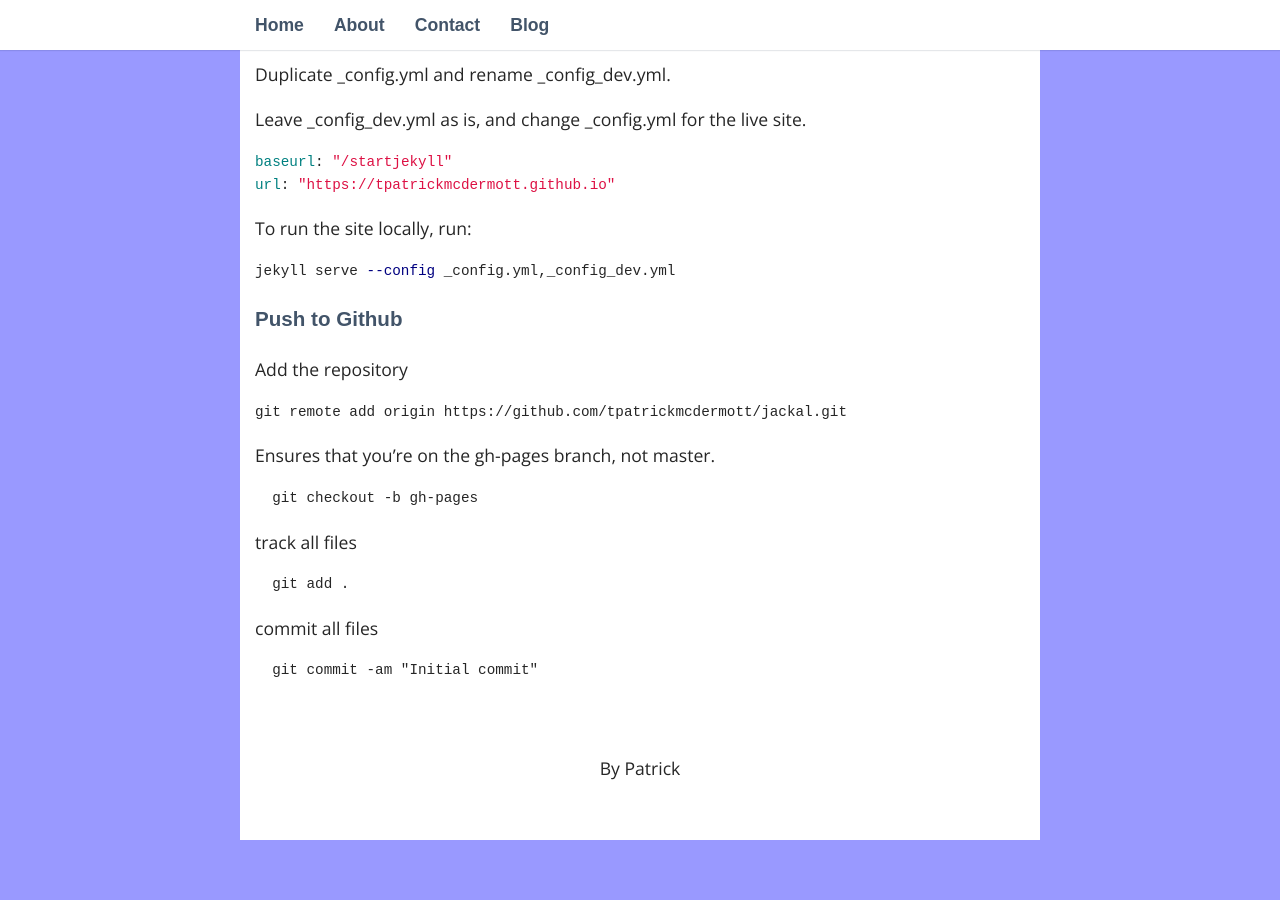
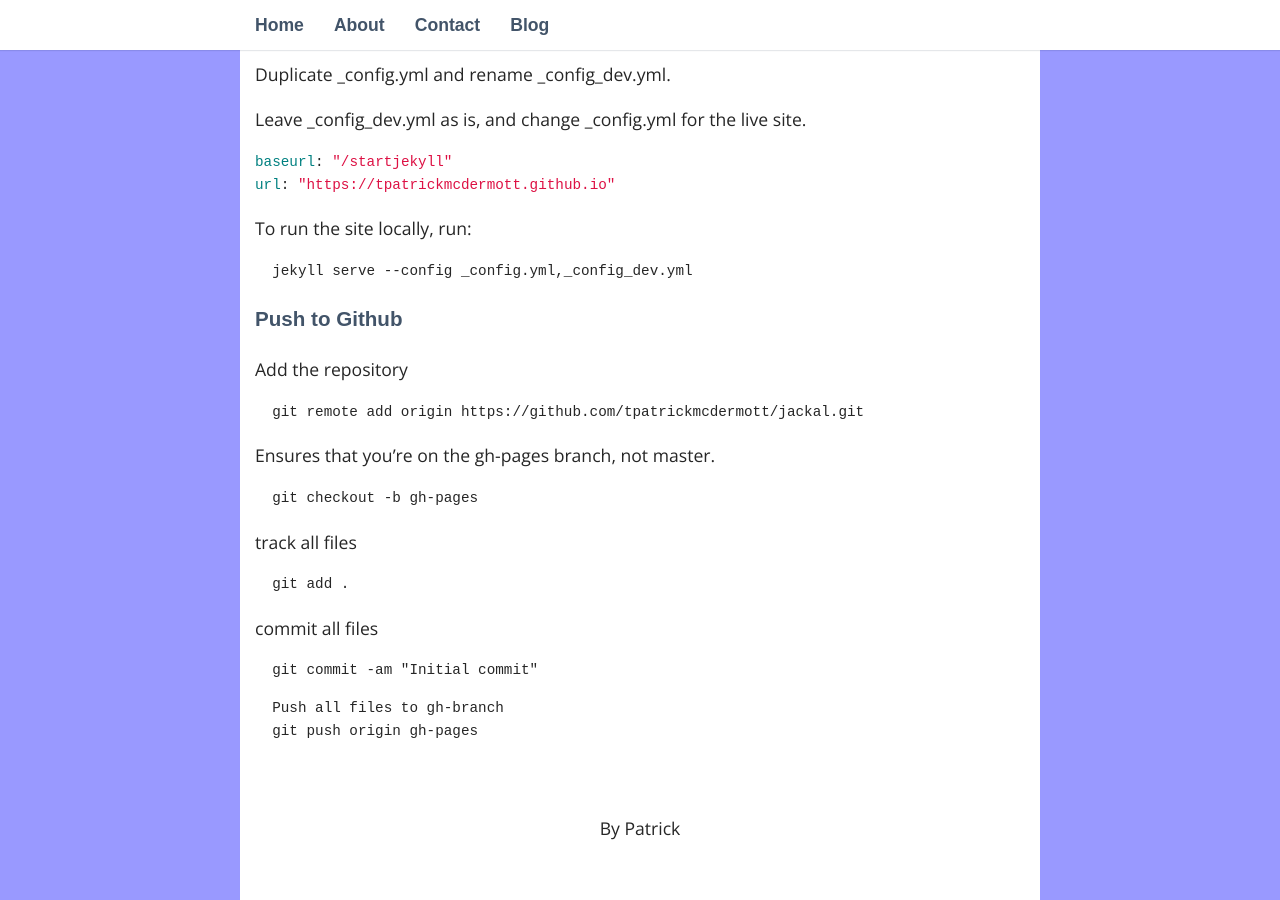
Before and after one commit to tpatrickmcdermott/jackal, a Jekyll site: the page built from _posts/2019-10-15-push-to-git.md, in a window 1280 px wide and 900 px high, scrolled down 373 px. Built offline with Jekyll 4.4.1, drawn with Linux system fonts in a browser that asks for light colours; some web fonts are replaced; before the commit the page ends 1213 px from its top, so only the background shows below that.

````diff
--- a/_posts/2019-10-15-push-to-git.md
+++ b/_posts/2019-10-15-push-to-git.md
@@ -17,15 +17,15 @@
 
 To run the site locally, run:
 
-```bash
-jekyll serve --config _config.yml,_config_dev.yml
+```
+  jekyll serve --config _config.yml,_config_dev.yml
 ```
 
 ### Push to Github
 
 Add the repository
-```bash
-git remote add origin https://github.com/tpatrickmcdermott/jackal.git
+```
+  git remote add origin https://github.com/tpatrickmcdermott/jackal.git
 ```
 
 Ensures that you're on the gh-pages branch, not master.
@@ -42,3 +42,8 @@
 ```
   git commit -am "Initial commit"
 ```
+
+```
+  Push all files to gh-branch
+  git push origin gh-pages
+```
````
